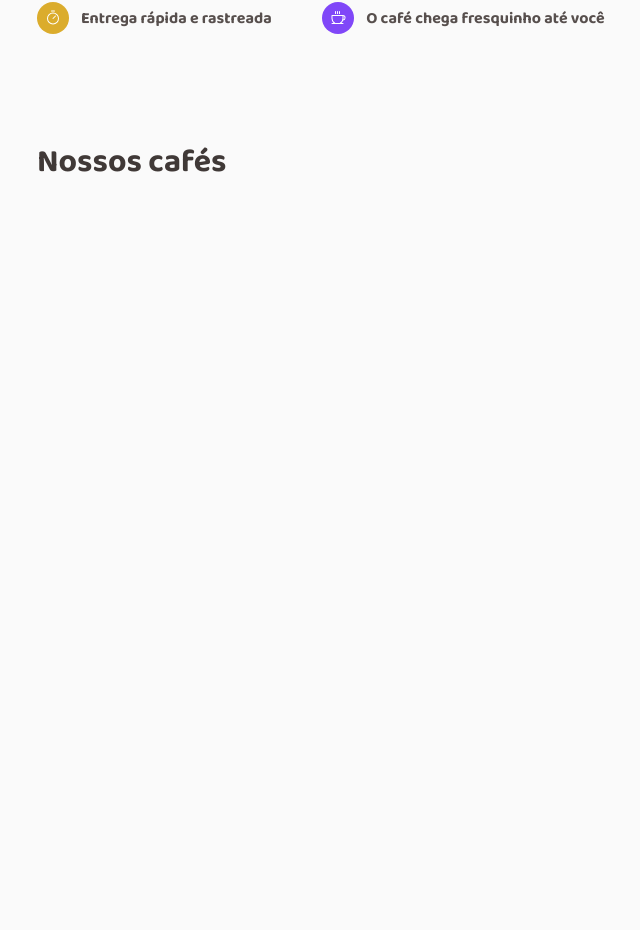
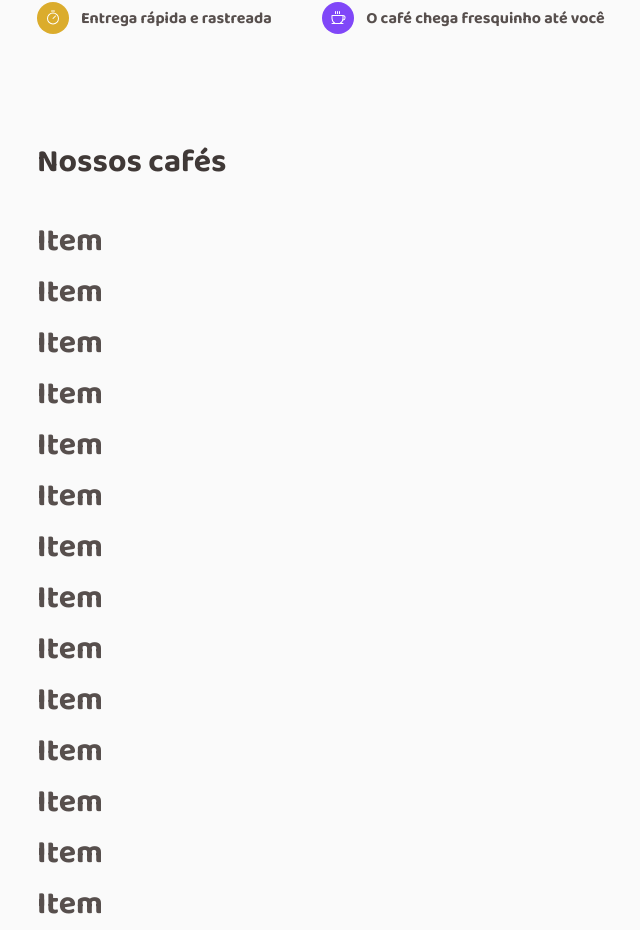
Before and after one commit to Matheus1714/ignite-project-coffee-delivery, a React (Vite) app: page / in a window 1280 px wide. Shown: the part 935-1865 px from the top of the page, without its empty margins (123-763 px from the left). Before the commit the page ends 1151 px from the top, so only its background shows below. Built offline with nearby package versions, Linux system fonts and the light colour scheme.

Commit message:
create components to list items

```diff
--- a/src/pages/Home/components/ListItems/index.tsx
+++ b/src/pages/Home/components/ListItems/index.tsx
@@ -1,4 +1,6 @@
 import * as S from './styles'
+import { CardItem } from '../CardItem'
+import { data } from '../../../../database/data'
 
 export function ListItems() {
   return (
@@ -6,6 +8,9 @@ export function ListItems() {
       <S.TitleList>
         <h1>Nossos cafés</h1>
       </S.TitleList>
+      {data.map((coffee) => (
+        <CardItem key={coffee.id} item={coffee} />
+      ))}
     </S.ListItemsContianer>
   )
 }
```
Also changed, not shown: src/pages/Home/components/CardItem/index.tsx (+8 -1 lines).
